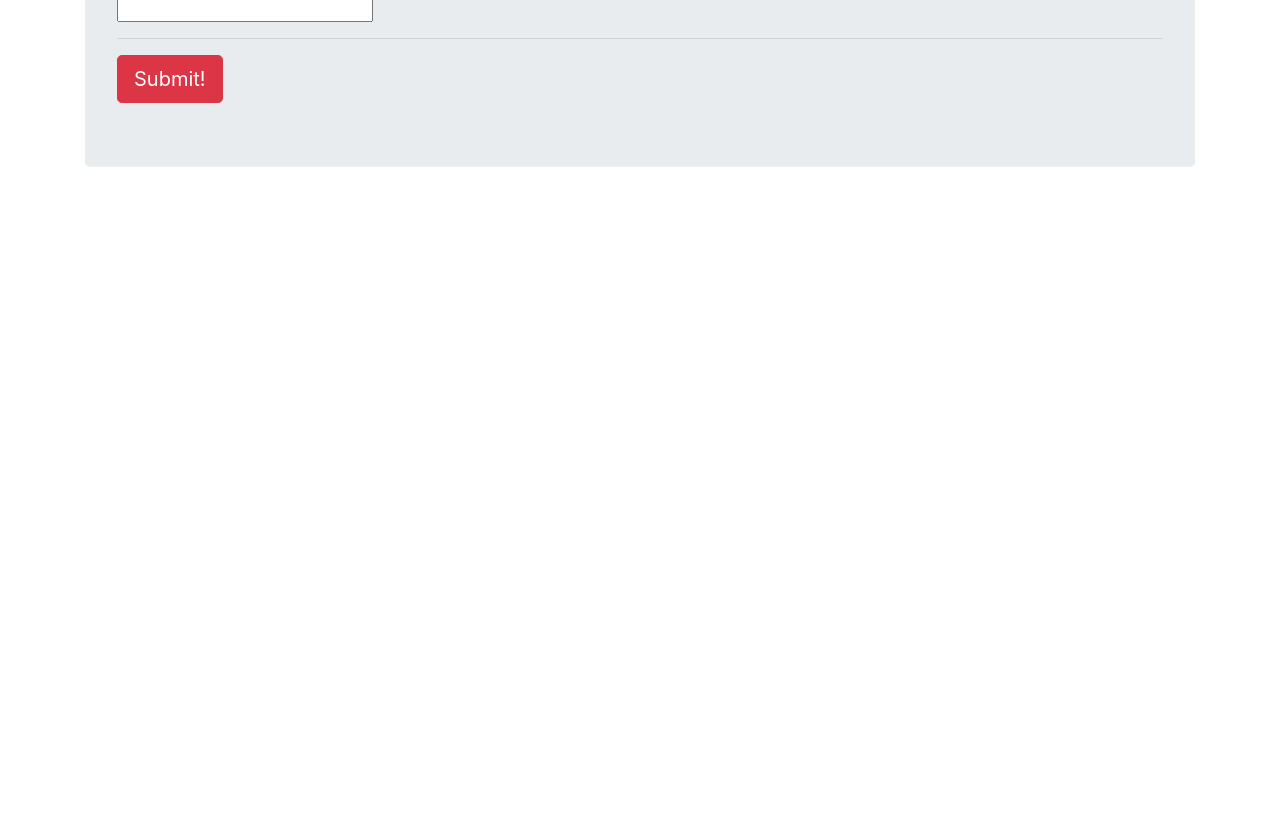
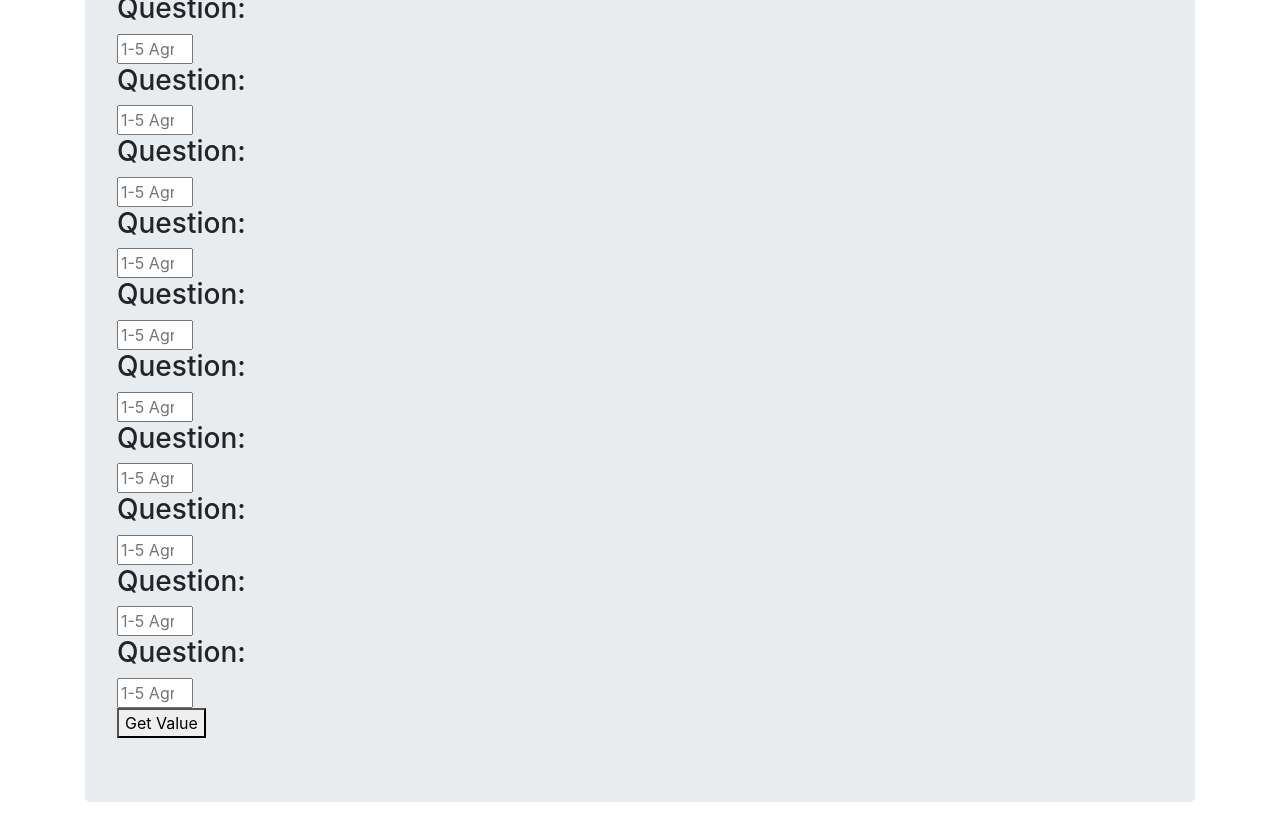
Before and after one commit to JEinsel/friend-finder, a plain HTML site: page public/questionaire.html in a window 1280 px wide. Shown: the part 128-962 px from the top of the page. Before the commit the page ends 800 px from the top, so only its background shows below. Drawn offline with nearby package versions, Linux system fonts and the light colour scheme.

Commit message:
Pulling and pushing from the form on index.html

```diff
--- /dev/null
+++ b/public/index.js
@@ -0,0 +1,34 @@
+var answersArr = [];
+var numbersArr = []
+// $("#submit-button").on("click", function(){
+//     event.preventDefault()
+// answer1 = $("#questionOne").value
+// console.log(answer1)
+// alert(answer1)
+// });
+
+function getInputValue(){
+    // Selecting the input element and get its value
+    var answer1 = document.getElementById("questionOne").value;
+    var answer2 = document.getElementById("questionTwo").value;
+    var answer3 = document.getElementById("questionThree").value;
+    var answer4 = document.getElementById("questionFour").value;
+    var answer5 = document.getElementById("questionFive").value;
+    var answer6 = document.getElementById("questionSix").value;
+    var answer7 = document.getElementById("questionSeven").value;
+    var answer8 = document.getElementById("questionEight").value;
+    var answer9 = document.getElementById("questionNine").value;
+    var answer10 = document.getElementById("questionTen").value;
+
+    // Displaying the value
+    console.log(answer1);
+    answersArr.push(answer1,answer2,answer3,answer4,answer5,answer6,answer7,answer8,answer9,answer10)
+
+
+    for (let i = 0; i < answersArr.length; i++) {
+        const element = answersArr[i];
+        var numbers = parseInt(element)
+        numbersArr.push(numbers)
+    }
+    console.log(numbersArr)
+}
--- a/public/questionaire.html
+++ b/public/questionaire.html
@@ -17,24 +17,41 @@
         <div class="jumbotron justify-content-center">
             <h1>Friend finder!</h1>
 
-            <input type="text" list="cars" />
-            <datalist id="option1">
-              <option>1</option>
-              <option>2</option>
-              <option>3</option>
-              <option>4</option>
-              <option>5</option>
+            <h3>Question: </h3>
+            <input type="number" min="1" max="5" placeholder="1-5 Agree-Disagree" id="questionOne">
+            <br>
+            <h3>Question: </h3>
+            <input type="number" min="1" max="5" placeholder="1-5 Agree-Disagree" id="questionTwo">
+            <br>
+            <h3>Question: </h3>
+            <input type="number" min="1" max="5" placeholder="1-5 Agree-Disagree" id="questionThree">
+            <br>
+            <h3>Question: </h3>
+            <input type="number" min="1" max="5" placeholder="1-5 Agree-Disagree" id="questionFour">
+            <br>
+            <h3>Question: </h3>
+            <input type="number" min="1" max="5" placeholder="1-5 Agree-Disagree" id="questionFive">
+            <br>
+            <h3>Question: </h3>
+            <input type="number" min="1" max="5" placeholder="1-5 Agree-Disagree" id="questionSix">
+            <br>
+            <h3>Question: </h3>
+            <input type="number" min="1" max="5" placeholder="1-5 Agree-Disagree" id="questionSeven">
+            <br>
+            <h3>Question: </h3>
+            <input type="number" min="1" max="5" placeholder="1-5 Agree-Disagree" id="questionEight">
+            <br>
+            <h3>Question: </h3>
+            <input type="number" min="1" max="5" placeholder="1-5 Agree-Disagree" id="questionNine">
+            <br>
+            <h3>Question: </h3>
+            <input type="number" min="1" max="5" placeholder="1-5 Agree-Disagree" id="questionTen">
+            <br>
 
-            </datalist>
+            <button type="button" onclick="getInputValue();">Get Value</button>
 
-
-
-
-
-            <hr>
-            <a href="/api/submit"><button class="btn btn-danger btn-lg"><span
-                        class="fa fa-eye" id="submit-button"></span>Submit!</button></a>
         </div>
 </body>
+<script src="index.js"></script>
 
 </html>
```
Also changed, not shown: data/friends.js (+32 -0 lines), server.js (+8 -2 lines).
